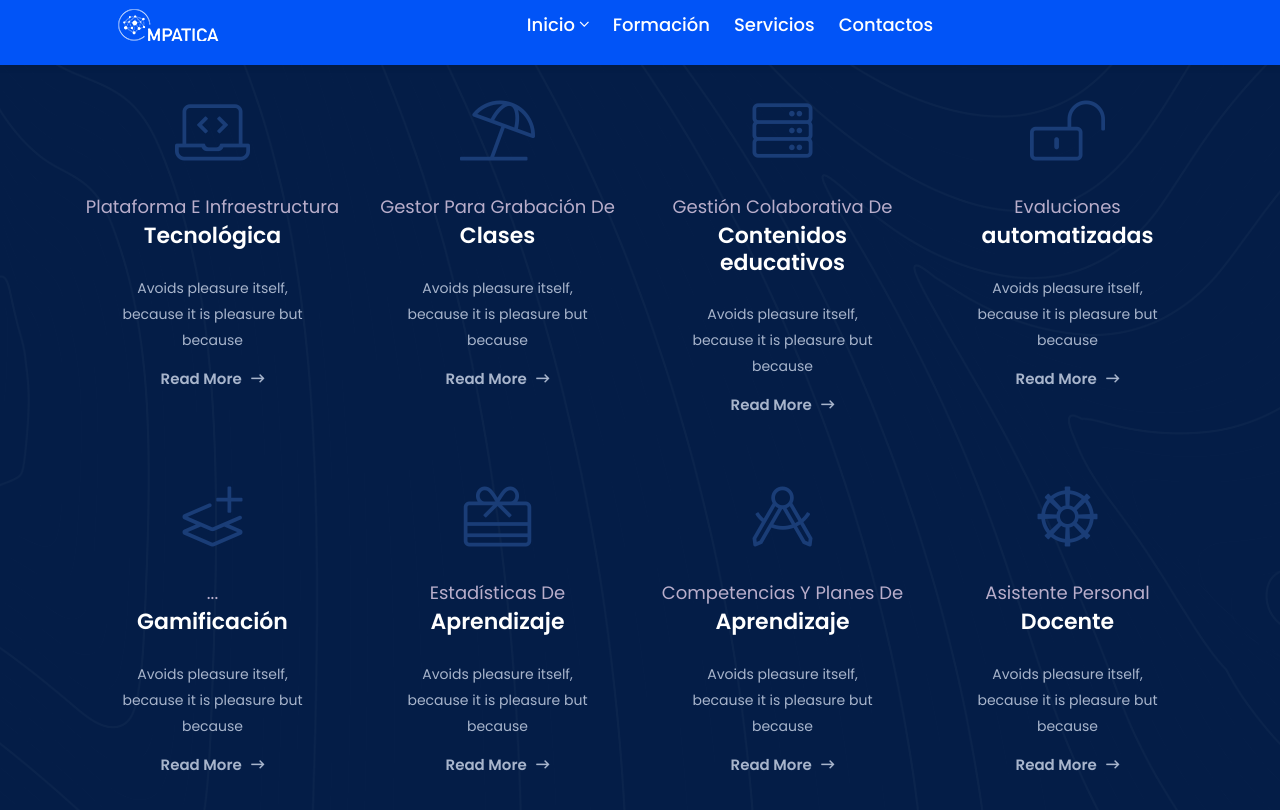
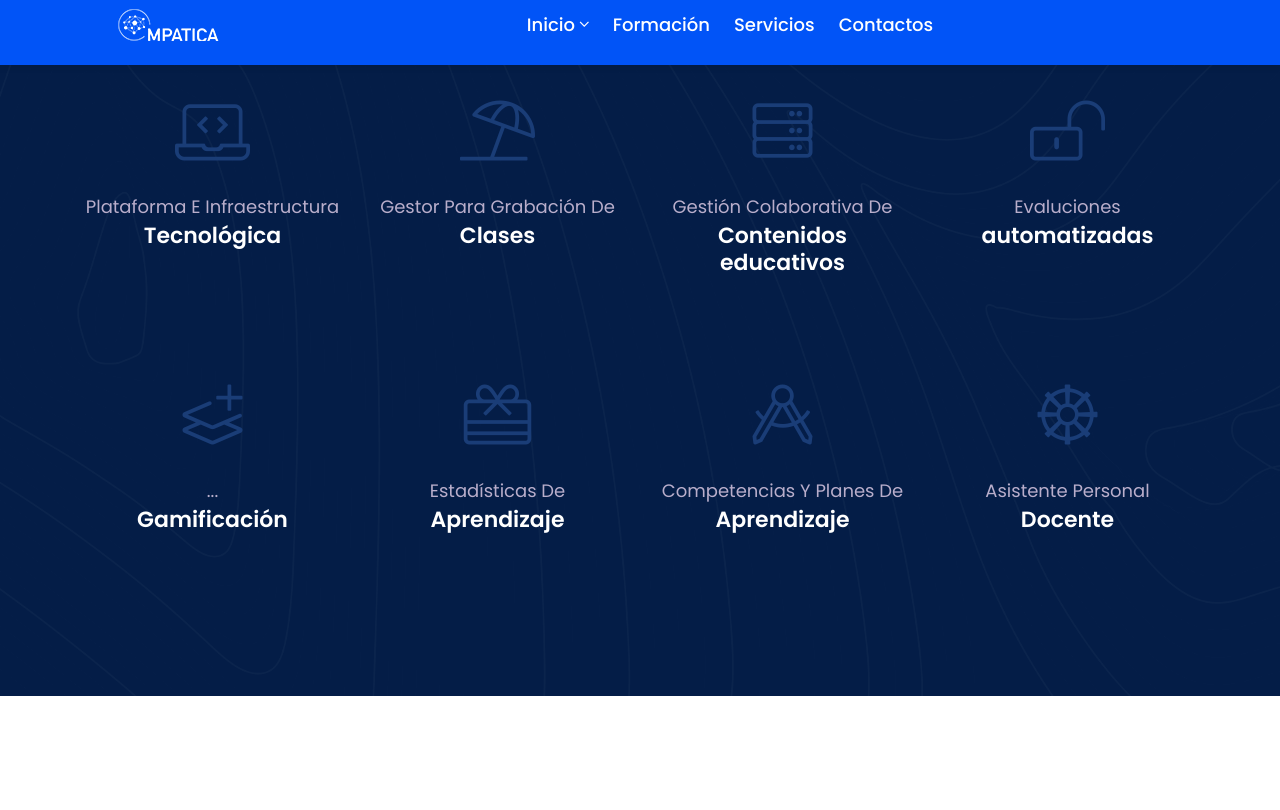
Before and after one commit to elemprendedoronline/mpatica, a Jekyll site: the page built from index.html, in a window 1280 px wide and 900 px high, scrolled down 5631 px. Shown: the top 810 px of the window. Built offline with Jekyll 4.4.1, drawn with Linux system fonts in a browser that asks for light colours; after the commit the page ends 6327 px from its top, so only the background shows below that.

Commit message:
actualizacion de las caracteristicas de MPATICA

```diff
--- a/_includes/working_progress.html
+++ b/_includes/working_progress.html
@@ -84,8 +84,7 @@
                         <i class="fal fa-laptop-code"></i><br>
                         <span>Plataforma e infraestructura</span>
                         <h4 class="title">Tecnológica</h4>
-                        <p>Avoids pleasure itself, because it is pleasure but because</p>
-                        <a href="#">Read More <i class="far fa-long-arrow-right"></i></a>
+                        <p></p>
                     </div>
                 </div>
                 <div class="col-lg-3 col-md-6 col-sm-7">
@@ -93,8 +92,7 @@
                         <i class="fal fa-umbrella-beach"></i><br>
                         <span>Gestor para grabación de</span>
                         <h4 class="title">Clases</h4>
-                        <p>Avoids pleasure itself, because it is pleasure but because</p>
-                        <a href="#">Read More <i class="far fa-long-arrow-right"></i></a>
+                        <p></p>
                     </div>
                 </div>
                 <div class="col-lg-3 col-md-6 col-sm-7">
@@ -102,8 +100,7 @@
                         <i class="fal fa-server"></i><br>
                         <span>Gestión colaborativa de</span>
                         <h4 class="title">Contenidos educativos</h4>
-                        <p>Avoids pleasure itself, because it is pleasure but because</p>
-                        <a href="#">Read More <i class="far fa-long-arrow-right"></i></a>
+                        <p></p>
                     </div>
                 </div>
                 <div class="col-lg-3 col-md-6 col-sm-7">
@@ -111,8 +108,7 @@
                         <i class="fal fa-lock-open-alt"></i><br>
                         <span>Evaluciones</span>
                         <h4 class="title">automatizadas</h4>
-                        <p>Avoids pleasure itself, because it is pleasure but because</p>
-                        <a href="#">Read More <i class="far fa-long-arrow-right"></i></a>
+                        <p></p>
                     </div>
                 </div>
                 <div class="col-lg-3 col-md-6 col-sm-7">
@@ -120,8 +116,7 @@
                         <i class="fal fa-layer-plus"></i><br>
                         <span> ... </span>
                         <h4 class="title">Gamificación</h4>
-                        <p>Avoids pleasure itself, because it is pleasure but because</p>
-                        <a href="#">Read More <i class="far fa-long-arrow-right"></i></a>
+                        <p></p>
                     </div>
                 </div>
                 <div class="col-lg-3 col-md-6 col-sm-7">
@@ -129,8 +124,7 @@
                         <i class="fal fa-gift-card"></i><br>
                         <span>Estadísticas de</span>
                         <h4 class="title">Aprendizaje</h4>
-                        <p>Avoids pleasure itself, because it is pleasure but because</p>
-                        <a href="#">Read More <i class="far fa-long-arrow-right"></i></a>
+                        <p></p>
                     </div>
                 </div>
                 <div class="col-lg-3 col-md-6 col-sm-7">
@@ -138,8 +132,7 @@
                         <i class="fal fa-drafting-compass"></i><br>
                         <span>Competencias y planes de</span>
                         <h4 class="title">Aprendizaje</h4>
-                        <p>Avoids pleasure itself, because it is pleasure but because</p>
-                        <a href="#">Read More <i class="far fa-long-arrow-right"></i></a>
+                        <p></p>
                     </div>
                 </div>
                 <div class="col-lg-3 col-md-6 col-sm-7">
@@ -147,8 +140,7 @@
                         <i class="fal fa-dharmachakra"></i><br>
                         <span>Asistente personal</span>
                         <h4 class="title">Docente</h4>
-                        <p>Avoids pleasure itself, because it is pleasure but because</p>
-                        <a href="#">Read More <i class="far fa-long-arrow-right"></i></a>
+                        <p></p>
                     </div>
                 </div>
             </div>
```
